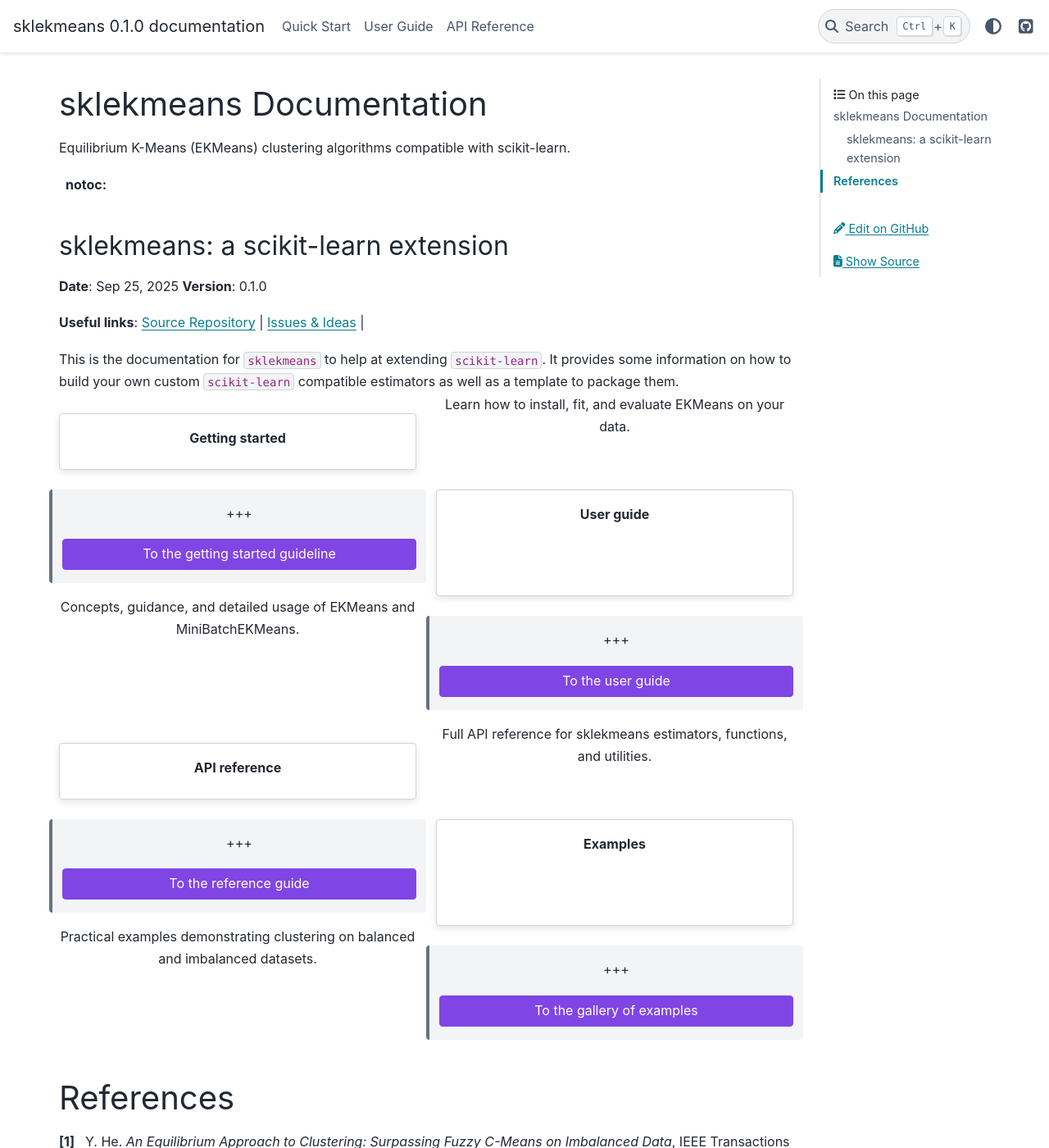
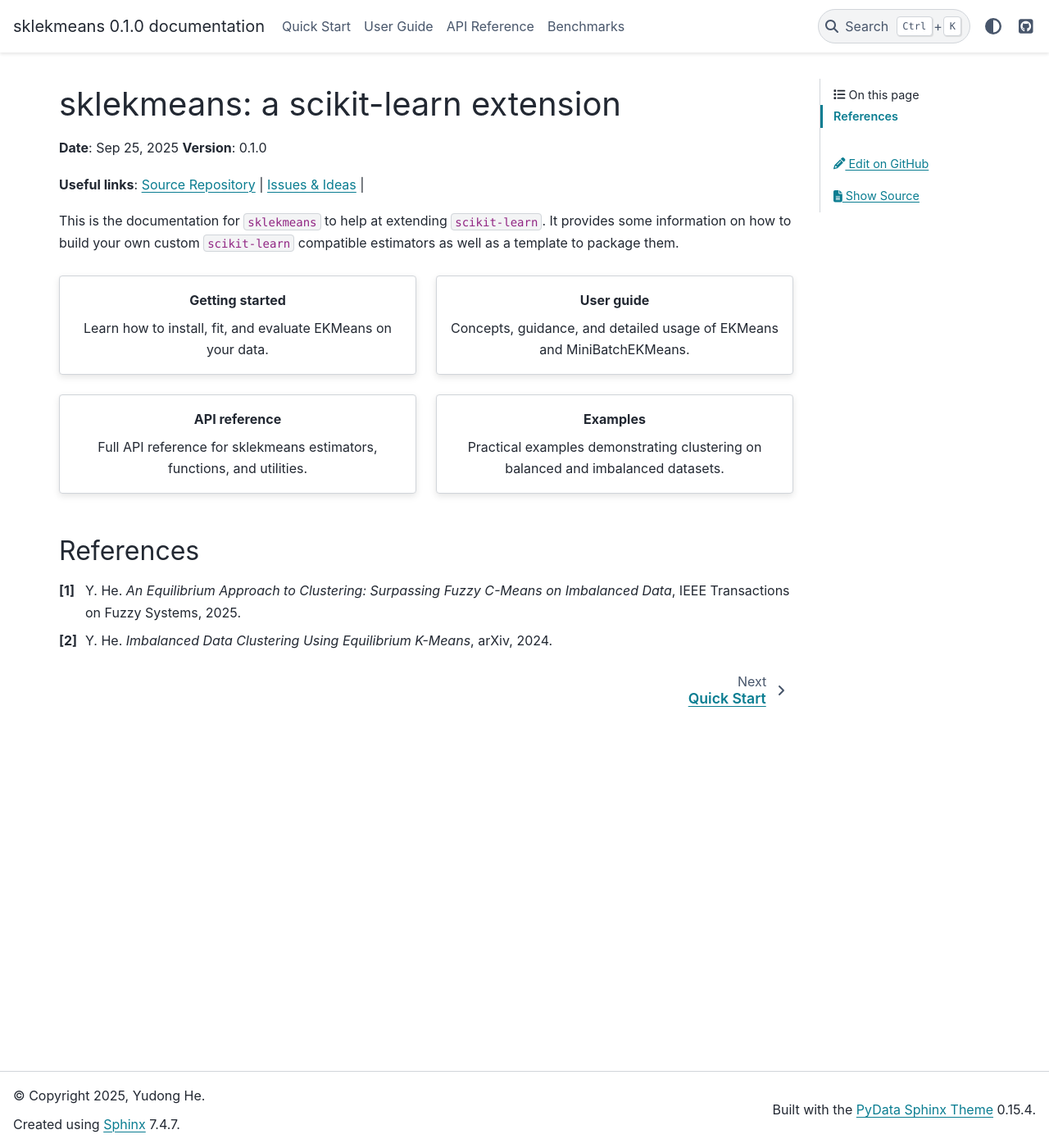
Before and after one commit to ydcnanhe/sklearn-ekmeans, a Sphinx documentation site: the page built from doc/index.rst, in a window 1280 px wide and 1400 px high. Shown: the whole window at 82% size. Built offline with Sphinx 7.4.7 and the PyData theme 0.15.4, drawn with Linux system fonts in a browser that asks for light colours; pages that are not in the unit, such as notebooks, are missing from menus.

Commit message:
align card in index.rst

```diff
--- a/doc/index.rst
+++ b/doc/index.rst
@@ -1,10 +1,3 @@
-sklekmeans Documentation
-=========================
-
-Equilibrium K-Means (EKMeans) clustering algorithms compatible with scikit-learn.
-
-:notoc:
-
 #############################################
 sklekmeans: a scikit-learn extension
 #############################################
@@ -28,66 +21,38 @@
     .. grid-item-card:: Getting started
         :class-card: intro-card
         :shadow: md
+        :link: quick_start
+        :link-type: doc
+        :text-align: center
 
-    Learn how to install, fit, and evaluate EKMeans on your data.
-
-        +++
-
-        .. button-ref:: quick_start
-            :ref-type: doc
-            :click-parent:
-            :color: secondary
-            :expand:
-
-            To the getting started guideline
+        Learn how to install, fit, and evaluate EKMeans on your data.
 
     .. grid-item-card::  User guide
         :class-card: intro-card
         :shadow: md
+        :link: user_guide
+        :link-type: doc
+        :text-align: center
 
-    Concepts, guidance, and detailed usage of EKMeans and MiniBatchEKMeans.
-
-        +++
-
-        .. button-ref:: user_guide
-            :ref-type: doc
-            :click-parent:
-            :color: secondary
-            :expand:
-
-            To the user guide
+        Concepts, guidance, and detailed usage of EKMeans and MiniBatchEKMeans.
 
     .. grid-item-card::  API reference
         :class-card: intro-card
         :shadow: md
+        :link: api
+        :link-type: doc
+        :text-align: center
 
-    Full API reference for sklekmeans estimators, functions, and utilities.
-
-        +++
-
-        .. button-ref:: api
-            :ref-type: doc
-            :click-parent:
-            :color: secondary
-            :expand:
-
-            To the reference guide
+        Full API reference for sklekmeans estimators, functions, and utilities.
 
     .. grid-item-card::  Examples
         :class-card: intro-card
         :shadow: md
+        :link: auto_examples/index
+        :link-type: doc
+        :text-align: center
 
-    Practical examples demonstrating clustering on balanced and imbalanced datasets.
-
-        +++
-
-        .. button-ref:: auto_examples/index
-            :ref-type: doc
-            :click-parent:
-            :color: secondary
-            :expand:
-
-            To the gallery of examples
+        Practical examples demonstrating clustering on balanced and imbalanced datasets.
 
 
 .. toctree::
@@ -98,6 +63,7 @@
     quick_start
     user_guide
     api
+    benchmarks
     auto_examples/index
 
 References
```
